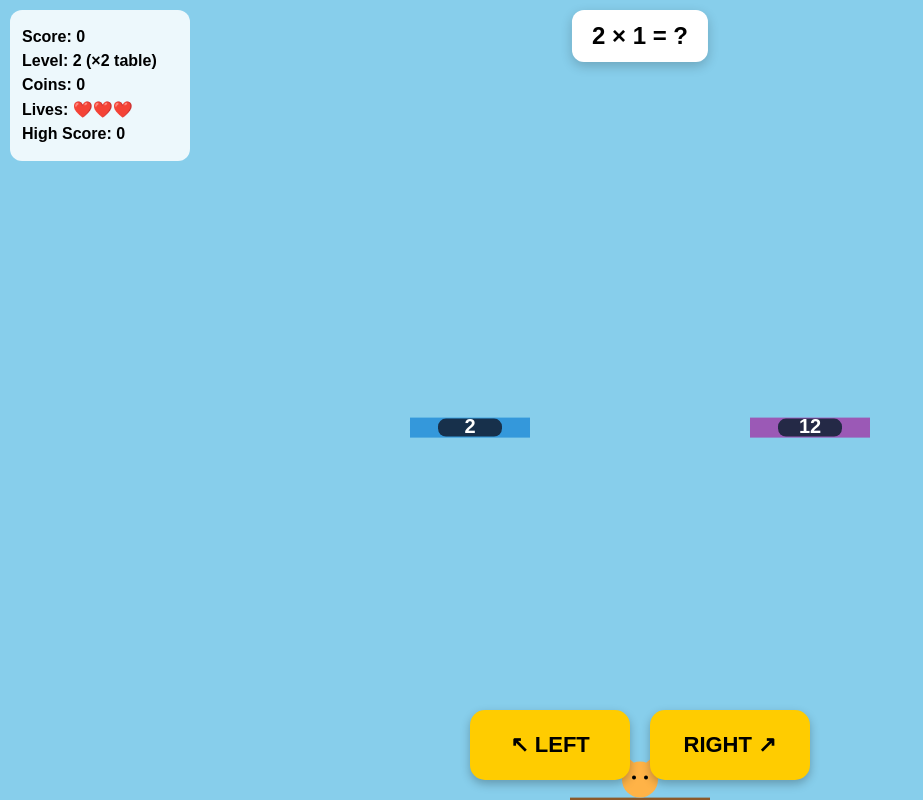
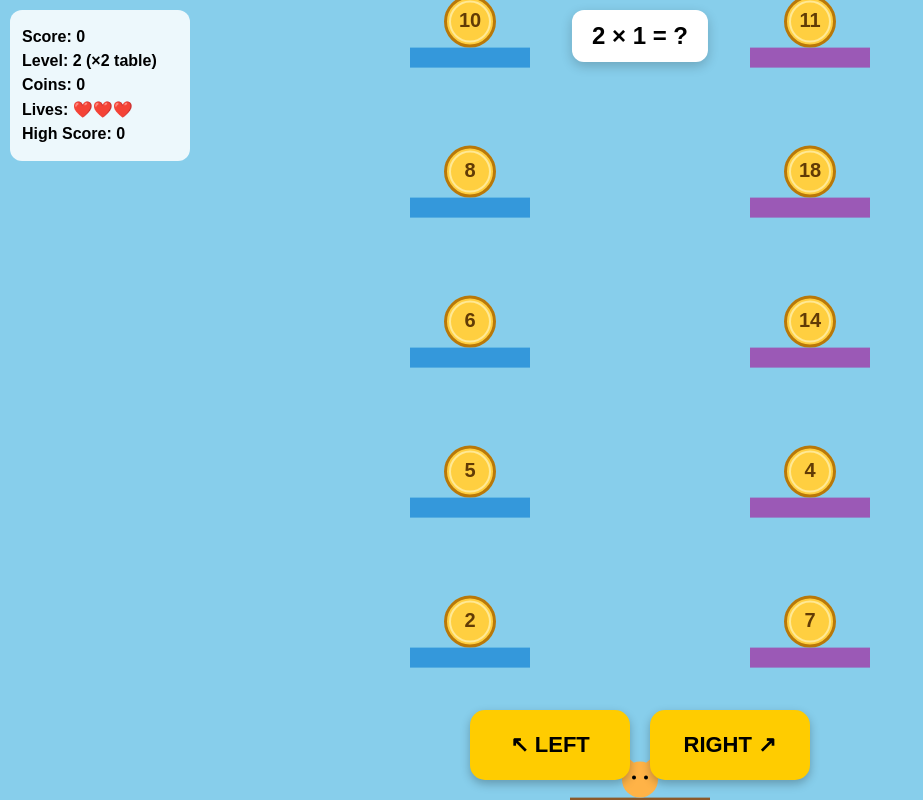
Before and after one commit to dushyantpatel0202/Math-Cat-Escape, a plain HTML site: page index.html in a window 1280 px wide. Both pictures are taken after a click on the button "START GAME". Shown: the whole page, without its empty margins (0-923 px from the left). Drawn offline with Linux system fonts and the light colour scheme.

Commit message:
coin added

```diff
--- a/game.js
+++ b/game.js
@@ -63,6 +63,37 @@ let landedPlatform = currentPlatform;
 
 let leftPlatform = null;
 let rightPlatform = null;
+const PLATFORM_GAP = 150;
+let platformRows = [];
+let upcomingRows = [];
+let nextPlatformStep = 1;
+
+function fillPlatformsAbove(){
+    let topY = platformRows.length
+        ? platformRows[platformRows.length - 1][0].y
+        : currentPlatform.y;
+    const centerX = canvas.width / 2;
+    const spacing = Math.min(170, Math.max(60, (canvas.width - 140) / 2));
+
+    // Keep a visible route ahead plus a spare row entering from the top.
+    while(topY > -PLATFORM_GAP || upcomingRows.length < 3){
+        const question = generateQuestion();
+        if(!question) break;
+        topY -= PLATFORM_GAP;
+        const row = [-1, 1].map(side => ({
+            x: centerX + side * spacing - 60,
+            y: topY,
+            w: 120,
+            h: 20,
+            answer: (side === -1) === question.leftCorrect
+                ? question.correct : question.wrong,
+            correct: (side === -1) === question.leftCorrect
+        }));
+        row.question = question;
+        platformRows.push(row);
+        upcomingRows.push(row);
+    }
+}
 
 let particles = [];
 
@@ -75,10 +106,11 @@ function updateHUD() {
     levelEl.textContent = `${level} (×${level} table)`;
 }
 
-function createQuestion() {
+function generateQuestion() {
     const table = level;
 
-    let questionStep = step;
+    let questionStep = nextPlatformStep++;
+    let card = null;
 
     if(gameMode === "training"){
         if(trainingQueue.length === 0){
@@ -89,14 +121,12 @@ function createQuestion() {
             }
         }
 
-        trainingQuestion = trainingQueue.shift();
-        questionStep = trainingQuestion.step;
+        card = trainingQueue.shift();
+        questionStep = card.step;
     } else if(gameMode === "test"){
         if(testQueue.length === 0){
             if(testRangeStart > 20){
-                testComplete = true;
-                endGame();
-                return;
+                return null;
             }
 
             testQueue = Array.from(
@@ -130,35 +160,20 @@ function createQuestion() {
     const leftCorrect =
         Math.random() < 0.5;
 
-    const centerX = canvas.width / 2;
-    const platformSpacing = Math.min(170, (canvas.width - 140) / 2);
+    return { table, questionStep, card, correct, wrong, leftCorrect };
+}
 
-    const centerY =
-        canvas.height / 2 - 100;
-
-    leftPlatform = {
-        x: centerX - platformSpacing - 60,
-        y: centerY,
-        w: 120,
-        h: 20,
-        answer:
-            leftCorrect
-            ? correct
-            : wrong,
-        correct: leftCorrect
-    };
-
-    rightPlatform = {
-        x: centerX + platformSpacing - 60,
-        y: centerY,
-        w: 120,
-        h: 20,
-        answer:
-            leftCorrect
-            ? wrong
-            : correct,
-        correct: !leftCorrect
-    };
+function createQuestion(){
+    fillPlatformsAbove();
+    const row = upcomingRows.shift();
+    if(!row){
+        testComplete = gameMode === "test";
+        endGame();
+        return;
+    }
+    [leftPlatform, rightPlatform] = row;
+    const { table, questionStep, card } = row.question;
+    trainingQuestion = card;
 
     questionEl.textContent =
         `${table} × ${questionStep} = ?`;
@@ -210,6 +225,10 @@ function drawParticles(){
         );
 }
 
+function answerCoinRadius(p){
+    return Math.max(26, String(p.answer).length * 6 + 10);
+}
+
 function drawPlatform(p,color){
 
     if(!p) return;
@@ -225,22 +244,30 @@ function drawPlatform(p,color){
 
     if(p.answer !== undefined && landedPlatform !== p){
         ctx.font = "bold 20px Arial";
-        const labelWidth = Math.max(64, ctx.measureText(String(p.answer)).width + 20);
-        const labelHeight = 18;
-        const labelX = p.x + (p.w - labelWidth) / 2;
-        const labelY = p.y + (p.h - labelHeight) / 2;
+        const radius = answerCoinRadius(p);
+        const coinX = p.x + p.w / 2;
+        const coinY = p.y - radius;
 
-        ctx.fillStyle = "rgba(20, 35, 55, 0.88)";
+        ctx.save();
+        ctx.fillStyle = "#ffcf40";
+        ctx.strokeStyle = "#b97808";
+        ctx.lineWidth = 3;
         ctx.beginPath();
-        ctx.roundRect(labelX, labelY, labelWidth, labelHeight, 8);
+        ctx.arc(coinX, coinY, radius - 1.5, 0, Math.PI * 2);
         ctx.fill();
+        ctx.stroke();
 
-        ctx.fillStyle = "white";
+        ctx.strokeStyle = "#ffe995";
+        ctx.lineWidth = 2;
+        ctx.beginPath();
+        ctx.arc(coinX, coinY, radius - 6, 0, Math.PI * 2);
+        ctx.stroke();
+
+        ctx.fillStyle = "#613b06";
         ctx.textAlign = "center";
         ctx.textBaseline = "middle";
-        ctx.fillText(p.answer, p.x + p.w / 2, labelY + labelHeight / 2);
-        ctx.textAlign = "left";
-        ctx.textBaseline = "alphabetic";
+        ctx.fillText(p.answer, coinX, coinY);
+        ctx.restore();
     }
 }
 
@@ -289,6 +316,14 @@ function choose(platform){
 
     if(!gameRunning || !platform) return;
     if(cat.moving) return;
+    const row = platformRows.find(row => row.includes(platform));
+    if(!row || row[0].y >= landedPlatform.y) return;
+    // Every row owns its question, so higher coins can be selected directly.
+    [leftPlatform, rightPlatform] = row;
+    trainingQuestion = row.question.card;
+    questionEl.textContent =
+        `${row.question.table} × ${row.question.questionStep} = ?`;
+    upcomingRows = upcomingRows.filter(nextRow => nextRow[0].y < row[0].y);
 
     const answeredCorrectly = platform.correct;
 
@@ -441,11 +476,12 @@ canvas.addEventListener("pointerup", e=>{
     const bounds = canvas.getBoundingClientRect();
     const x = (e.clientX - bounds.left) * canvas.width / bounds.width;
     const y = (e.clientY - bounds.top) * canvas.height / bounds.height;
-    const platform = [leftPlatform, rightPlatform].find(p =>
-        p && x >= p.x && x <= p.x + p.w &&
-        // Give the thin platform a finger-friendly target of at least 44px.
-        y >= p.y - 12 && y <= p.y + p.h + 12
-    );
+    const platform = platformRows.flat().find(p => {
+        if(p.y >= landedPlatform.y || p.answer === undefined) return false;
+        const radius = answerCoinRadius(p);
+        // Hit only the round coin, leaving the platform itself untappable.
+        return Math.hypot(x - (p.x + p.w / 2), y - (p.y - radius)) <= radius;
+    });
     if(platform) choose(platform);
 });
 
@@ -460,8 +496,8 @@ function update(){
     // once so it does not move twice after the cat chooses it.
     const sinkingPlatforms = new Set([
         currentPlatform,
-        leftPlatform,
-        rightPlatform
+        landedPlatform,
+        ...platformRows.flat()
     ]);
 
     sinkingPlatforms.forEach(platform => {
@@ -511,6 +547,23 @@ function update(){
         sinkSpeed;
     }
 
+    // Follow upward progress while keeping sinking visible when waiting.
+    const followY = canvas.height - 120 - cat.radius;
+    if(cat.y < followY){
+        const scroll = followY - cat.y;
+        sinkingPlatforms.forEach(platform => {
+            if(platform) platform.y += scroll;
+        });
+        cat.y += scroll;
+        particles.forEach(particle => { particle.y += scroll; });
+    }
+
+    platformRows = platformRows.filter(row =>
+        row[0].y <= canvas.height + 50 ||
+        row.includes(currentPlatform) || upcomingRows.includes(row)
+    );
+    fillPlatformsAbove();
+
     if(cat.y >
        canvas.height + 50){
 
@@ -543,20 +596,18 @@ function draw(){
 
     drawBackground();
 
-    drawPlatform(
-        currentPlatform,
-        "#8B5A2B"
-    );
-
-    drawPlatform(
-        leftPlatform,
-        "#3498db"
-    );
-
-    drawPlatform(
-        rightPlatform,
-        "#9b59b6"
-    );
+    // Only the starting platform is brown. Landing preserves each row's style.
+    if(!platformRows.some(row => row.includes(landedPlatform))){
+        drawPlatform(landedPlatform, "#8B5A2B");
+    }
+    platformRows.forEach(row => {
+        row.forEach((platform, index) => {
+            const active = platform === landedPlatform || platform.y < landedPlatform.y;
+            ctx.globalAlpha = active ? 1 : 0.55;
+            drawPlatform(platform, index === 0 ? "#3498db" : "#9b59b6");
+        });
+    });
+    ctx.globalAlpha = 1;
 
     drawCat();
 
--- a/index.html
+++ b/index.html
@@ -23,7 +23,7 @@
         <p>
             Choose the correct multiplication answer
             and keep climbing.
-            Tap or click an answer platform to jump, or use the left/right controls.
+            Tap or click any answer coin above the cat to jump, or use the left/right controls.
         </p>
 
         <label class="startSetting" for="gameMode">
```
